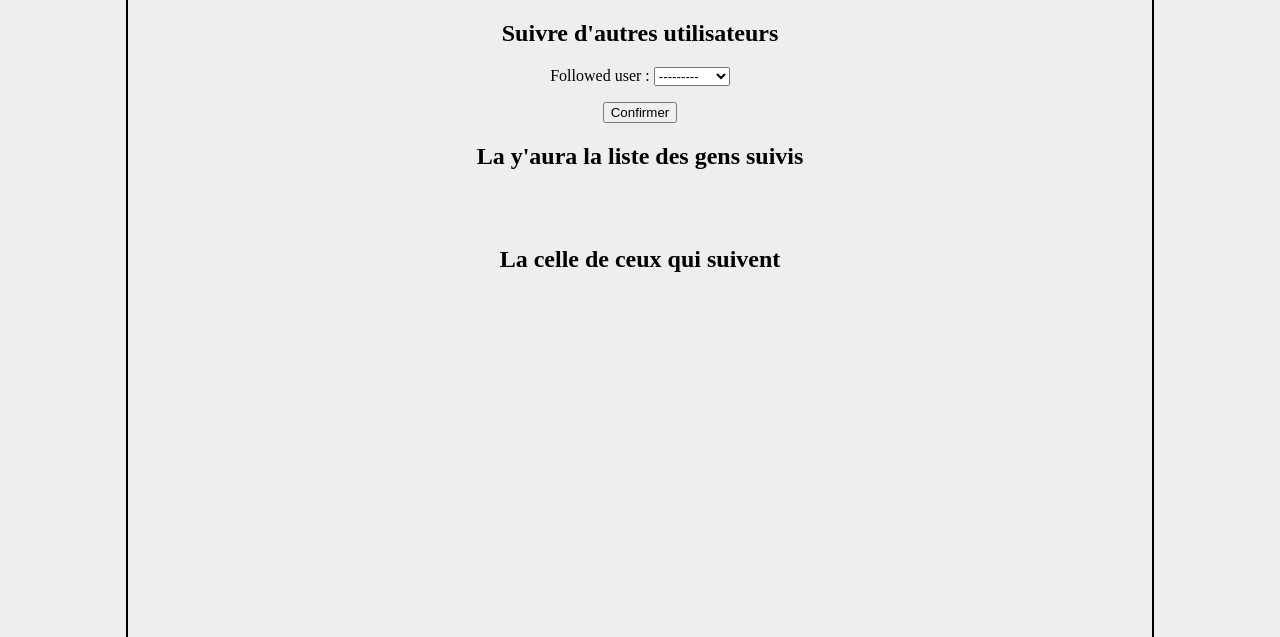
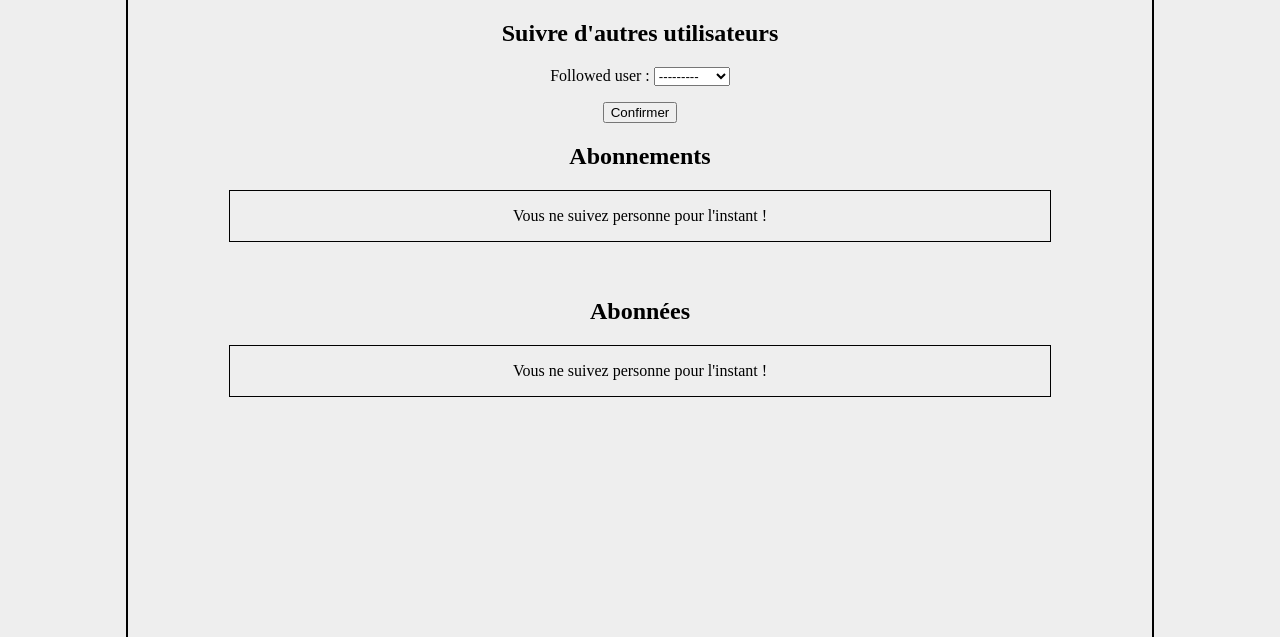
Before and after one commit to Nicolas-Frenay/P9_application_web, a Django app: page /subs/ in a window 1280 px wide. Shown: the part 96-733 px from the top of the page. Run offline with Django 3.2, Linux system fonts and the light colour scheme; a user stored in the database is signed in; data comes from the database, SQL or seed files in the repository.

Commit message:
visual of subs page ok still need to add the "follow" functionality

```diff
--- a/review/templates/review/subs.html
+++ b/review/templates/review/subs.html
@@ -7,9 +7,34 @@
     <button type="submit">Confirmer</button>
 </form>
 
-<h2>La y'aura la liste des gens suivis</h2>
+<h2>Abonnements</h2>
+{% if followed %}
+    {% for sub in followed %}
+    <div class="follow">
+        <p>{{ sub.user }}</p>
+        <button>Désabonner - not working</button>
+    </div>
+    {% endfor %}
+{% else %}
+    <div class="follow">
+        <p>Vous ne suivez personne pour l'instant !</p>
+    </div>
+{% endif %}
+
+
+
 <br>
 <br>
-<h2>La celle de ceux qui suivent</h2>
-
+<h2>Abonnées</h2>
+{% if followed %}
+    {% for sub in followed %}
+        <div class="follow">
+            <p>{{ sub.user }}</p>
+        </div>
+    {% endfor %}
+    {% else %}
+        <div class="follow">
+            <p>Vous ne suivez personne pour l'instant !</p>
+        </div>
+{% endif %}
 {% endblock %}
--- a/review/views.py
+++ b/review/views.py
@@ -64,8 +64,11 @@ def subs(request):
         if form.is_valid():
             form.save()
             return redirect('follow')
+    followed = models.UserFollows.objects.filter(user=request.user)
+    following = models.UserFollows.objects.filter(followed_user=request.user)
 
-    context = {'form': form}
+
+    context = {'followed': followed, 'following': following, 'form': form}
     return render(request, 'review/subs.html', context)
 
 
--- a/static/style.css
+++ b/static/style.css
@@ -88,4 +88,11 @@ body {
   border: solid 1px;
 }
 
+.follow {
+  width: 80%;
+  margin: auto;
+  margin-top: 20px;
+  border: solid 1px;
+}
+
 /*# sourceMappingURL=style.css.map */
```
